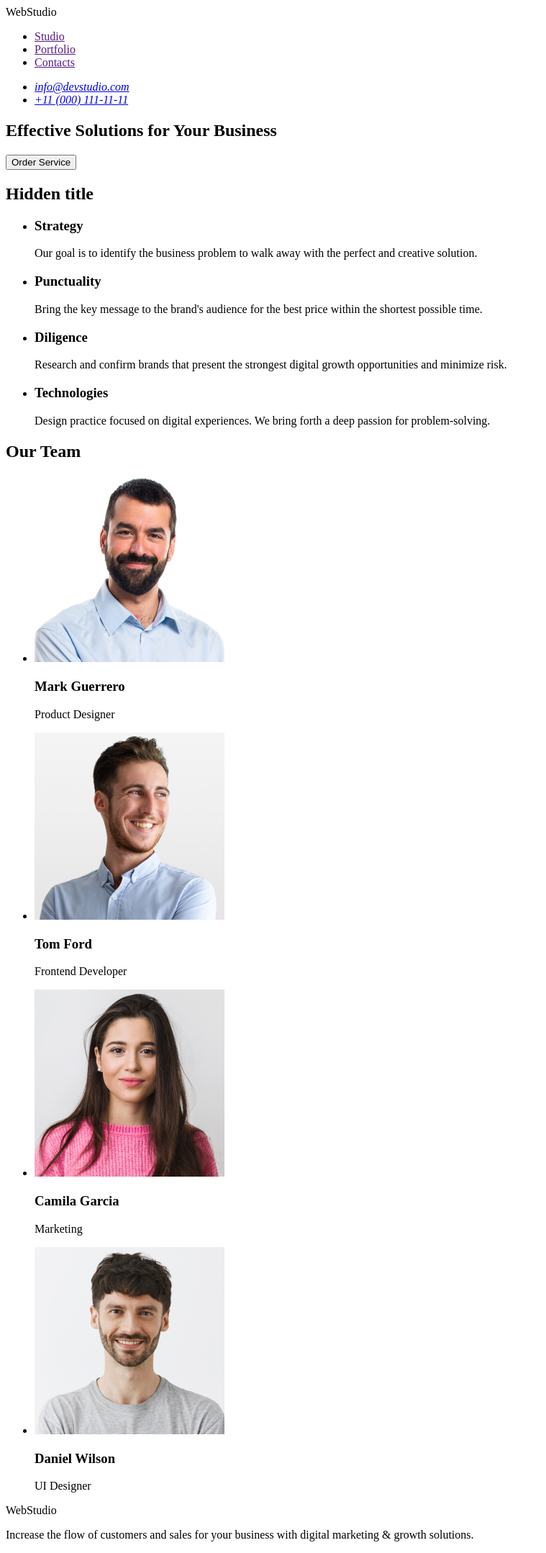
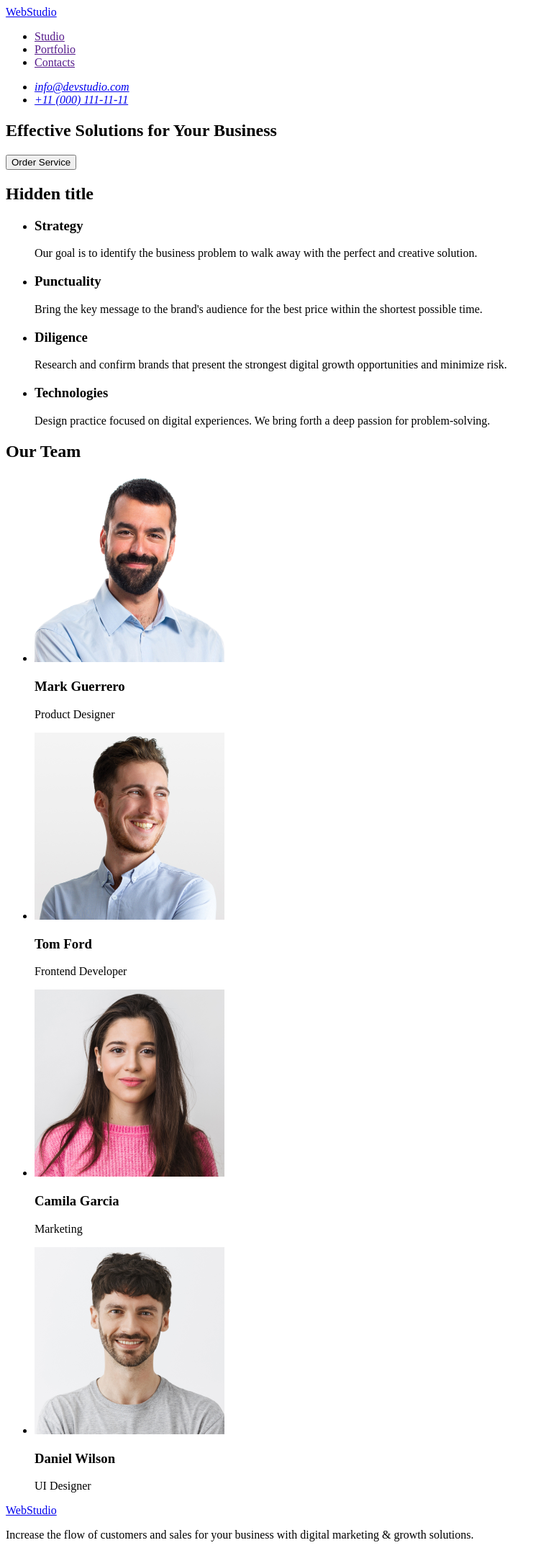
Before and after one commit to Nickolay1990/goit-markup-hw-01, a plain HTML site: page index.html in a window 1280 px wide. Shown: the whole page at 72% size, without its empty margins (0-759 px from the left). Drawn offline with Linux system fonts and the light colour scheme.

Commit message:
third edits

```diff
--- a/index.html
+++ b/index.html
@@ -8,7 +8,7 @@
     <body>
         <header>
             <nav>
-                WebStudio
+                <a href="./index.html">WebStudio</a>
                 <ul>
                     <li>
                         <a href="">Studio</a>
@@ -102,7 +102,7 @@
         </main>
 
         <footer>
-            WebStudio
+            <a href="./index.html">WebStudio</a>
             <p>
                 Increase the flow of customers and sales for your business with digital marketing &
                 growth solutions.
```
